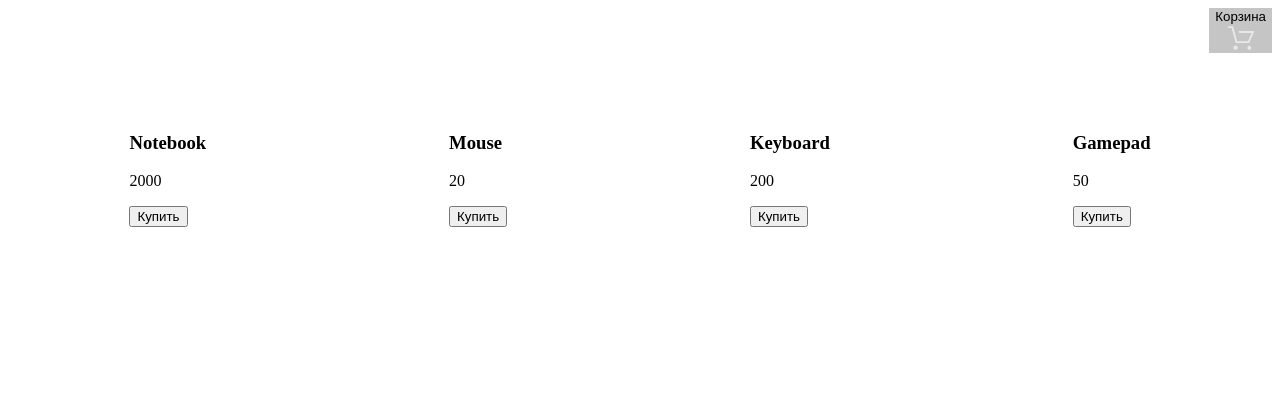
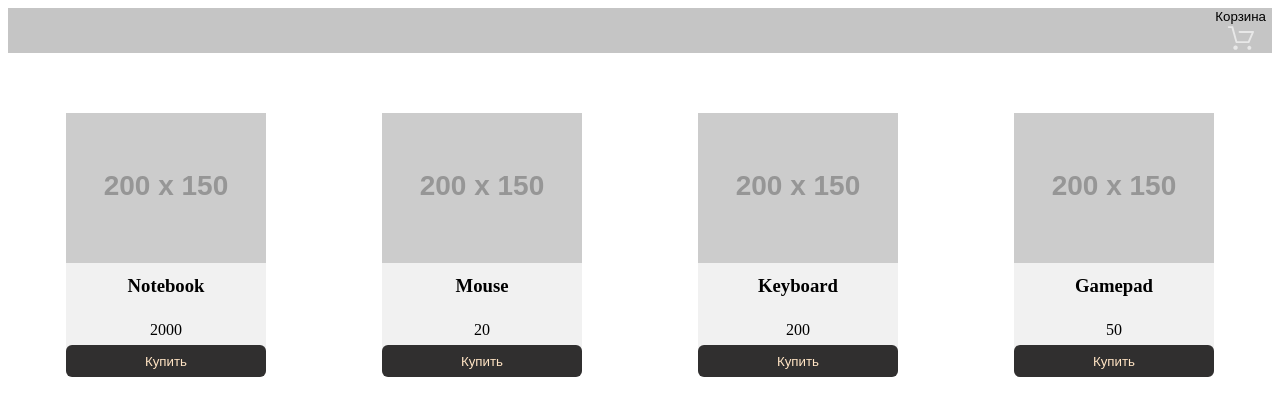
Before and after one commit to AlfinurS/shop, a plain HTML site: page index.html in a window 1280 px wide. Drawn offline with Linux system fonts and the light colour scheme; placeholder pictures from the web are drawn by us.

Commit message:
lesson-2

```diff
--- a/css/style.css
+++ b/css/style.css
@@ -6,6 +6,7 @@ header {
   display: flex;
   justify-content: flex-end;
   margin-bottom: 60px;
+  background-color: rgb(197, 197, 197);
 }
 .btn__cart {
   display: flex;
@@ -14,3 +15,40 @@ header {
   background-color: rgb(197, 197, 197);
   border: none;
 }
+.buy-btn {
+  width: 100%;
+  height: 32px;
+  background-color: rgb(48, 47, 47);
+  border: none;
+  color:bisque;
+  border-radius: 6px;
+}
+.delete-btn {
+  width: 100%;
+  height: 32px;
+  background-color: rgb(175, 170, 170);
+  border: none;
+  color:rgb(87, 85, 84);
+  border-radius: 6px;
+}
+.product-item {
+  background-color: rgb(241, 241, 241);
+  width: 200px;
+  height: 100%;
+  border-radius: 12px;
+  display: flex;
+  flex-direction: column;
+  align-items: center;
+}
+.cart {
+  display: flex;
+  justify-content: space-around;
+}
+.content {
+  margin-bottom: 6px;
+  margin-top: 12px;
+}
+.title {
+  margin-bottom: 12px;
+  margin-top: 12px;
+}
--- a/index.html
+++ b/index.html
@@ -15,6 +15,7 @@
     </header>
     <main>
       <div class="products"></div>
+      <div class="cart"></div>
     </main>
     <script defer src="index.js"></script>
   </body>
--- a/index.js
+++ b/index.js
@@ -1,23 +1,100 @@
-const products = [
-    {id: 1, title: 'Notebook', price: 2000},
-    {id: 2, title: 'Mouse', price: 20},
-    {id: 3, title: 'Keyboard', price: 200},
-    {id: 4, title: 'Gamepad', price: 50},
-];
-//Функция для формирования верстки каждого товара
-const renderProduct = (title = '--', price = '--') => {
-    return `<div class="product-item">
-                <h3>${title}</h3>
-                <p>${price}</p>
+class ProductsList{
+    constructor(container = '.products'){
+        this.container = container;
+        this.goods = [];
+        this._fetchProducts();
+    }
+
+    _fetchProducts(){
+        this.goods = [
+            {id: 1, title: 'Notebook', price: 2000},
+            {id: 2, title: 'Mouse', price: 20},
+            {id: 3, title: 'Keyboard', price: 200},
+            {id: 4, title: 'Gamepad', price: 50},
+        ];
+    }
+
+    render() {
+        const block = document.querySelector(this.container);
+        for(let product of this.goods){
+            const productObj = new ProductItem(product);
+            block.insertAdjacentHTML('beforeend',productObj.render())
+        }
+    }
+
+    calculateSum(){
+        let sum = 0;
+        for(let product of this.goods){
+            sum += product.title;
+            console.log(sum);
+        }
+    }
+}
+
+class ProductItem{
+	constructor(product, img = 'https://placehold.it/200x150'){
+		this.title = product.title;
+		this.price = product.price;
+		this.id = product.id;
+		this.img = img;
+	}
+
+	render(){
+		 return `<div class="product-item" data-id="${this.id}">
+                <img src="${this.img}" alt="Some img">
+                <h3 class="title">${this.title}</h3>
+                <p class="content">${this.price}</p>
                 <button class="buy-btn">Купить</button>
             </div>`
-};
+	}
+}
+
+class CartList {
+    constructor(container = '.cart'){
+        this.container = container;
+        this.goods = [];
+    }
+
+    addProduct(product){
+        this.goods.push(product);
+    }
+
+    deleteProduct(id){
+        this.goods.filter(item => item.id === id);
+    }
 
 
-const renderPage = list => {
-  const productsList = list.map(item => renderProduct(item.title, item.price));
-  console.log(productsList);
-  document.querySelector('.products').innerHTML = productsList.join('');
-};
 
-renderPage(products);
+    render() {
+        const block = document.querySelector(this.container);
+        for(let product of this.goods){
+            const productObj = new ProductItem(product);
+            block.insertAdjacentHTML('beforeend',productObj.render())
+        }
+    }
+}
+
+
+class CartItem {
+    constructor(product, img = 'https://placehold.it/200x150'){
+		this.title = product.title;
+		this.price = product.price;
+		this.id = product.id;
+		this.img = img;
+	}
+
+	render(){
+		 return `<div class="product-item" data-id="${this.id}">
+                <img src="${this.img}" alt="Some img">
+                <h3 class="title">${this.title}</h3>
+                <p class="content">${this.price}</p>
+                <button class="delete-btn">Удалить</button>
+            </div>`
+	}
+}
+const list = new ProductsList();
+list.render();
+list.calculateSum();
+
+/* const cart = new CartList();
+cart.render(); */
```
